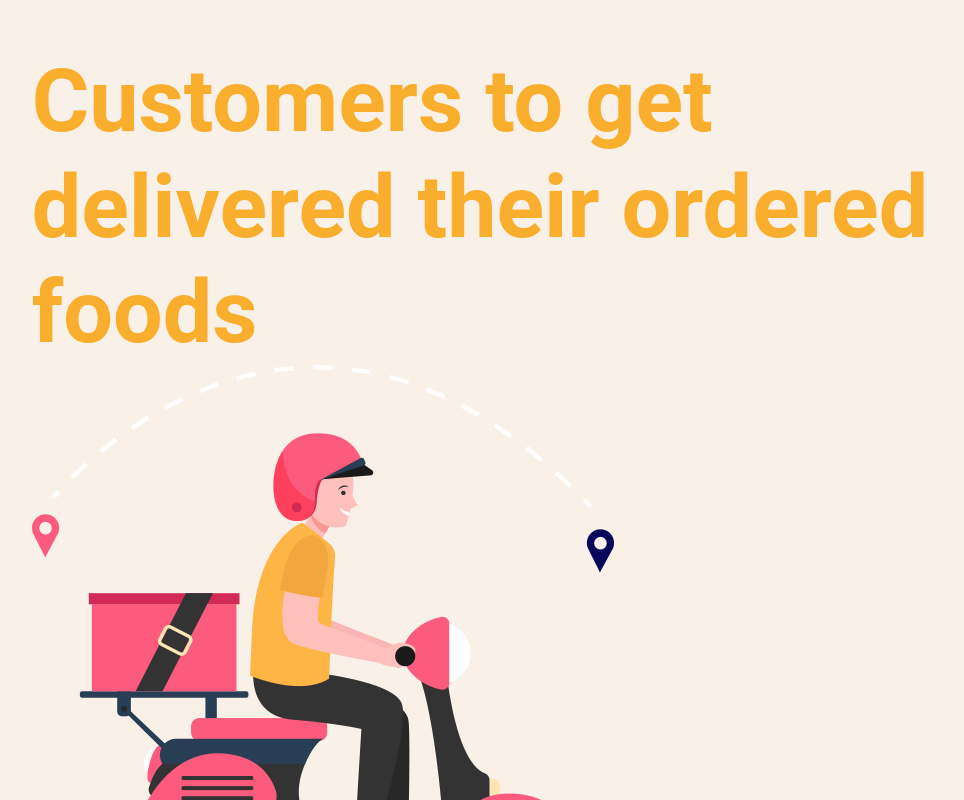
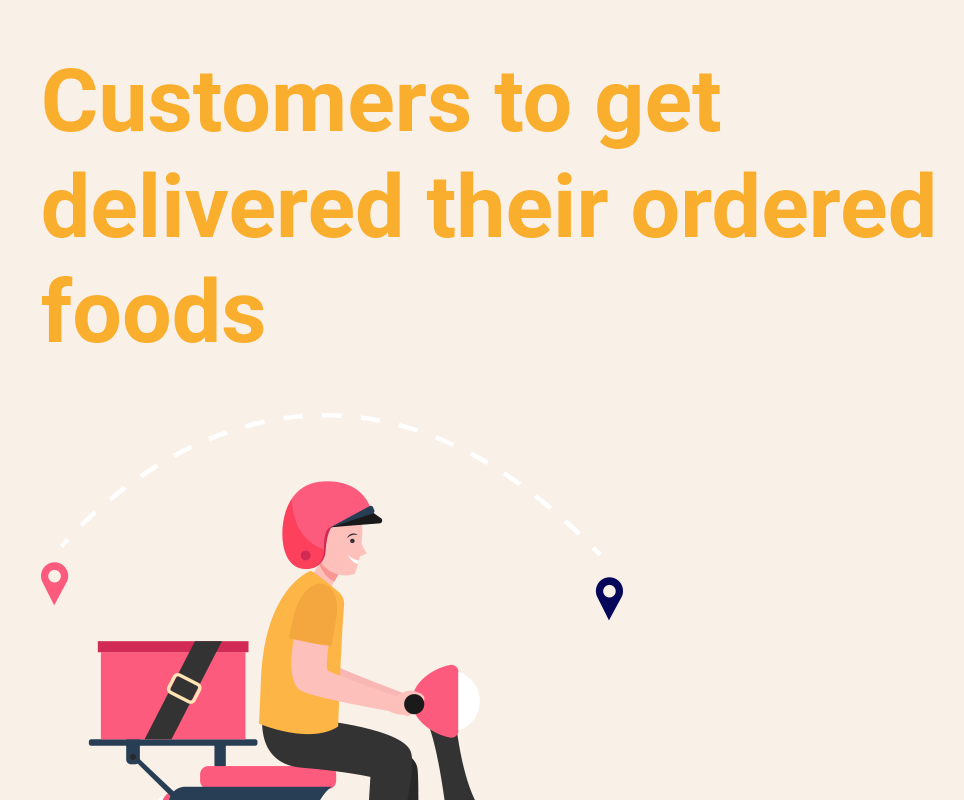
Before and after one commit to mreskini/FoodApp, a React (Create React App) app: page / in a window 1280 px wide. Shown: the top 800 px of the page, without its empty margins (90-1054 px from the left). Built offline with nearby package versions, Linux system fonts and the light colour scheme.

Commit message:
added some padding thing for the component-wrapper file thing

```diff
--- a/src/components/component-wrapper.jsx
+++ b/src/components/component-wrapper.jsx
@@ -3,7 +3,7 @@ const ComponentWrapper = (WrappedComponent, backgroundColorCssClassName) => {
         return (
             <div className="container-fluid">
                 <div className={`row ${backgroundColorCssClassName}`}>
-                    <div className="col-10 mx-auto">
+                    <div className="col-10 mx-auto px-4">
                         <WrappedComponent {...props} />
                     </div>
                 </div>
--- a/src/components/delivery-boy-section.jsx
+++ b/src/components/delivery-boy-section.jsx
@@ -6,7 +6,7 @@ const DeliveryBoy = () => {
             <div className="theme-orange-color display-2 font-weight-bold">
                 Customers to get delivered their ordered foods
             </div>
-            <div className="row">
+            <div className="row pt-5">
                 <div className="col-lg-6">
                     <img src={deliveryBoyImage} alt="Delivery Boy Image" />
                 </div>
```
